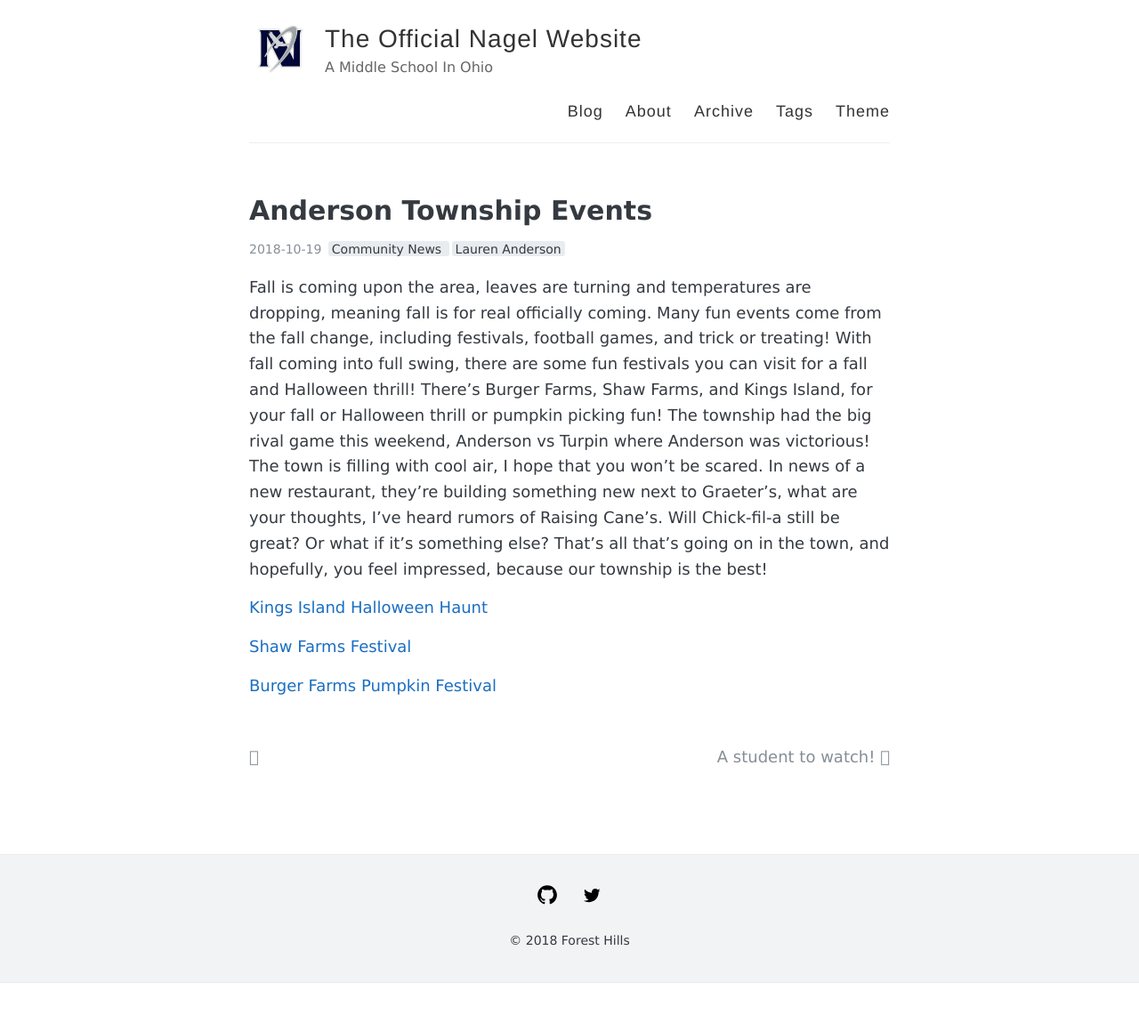
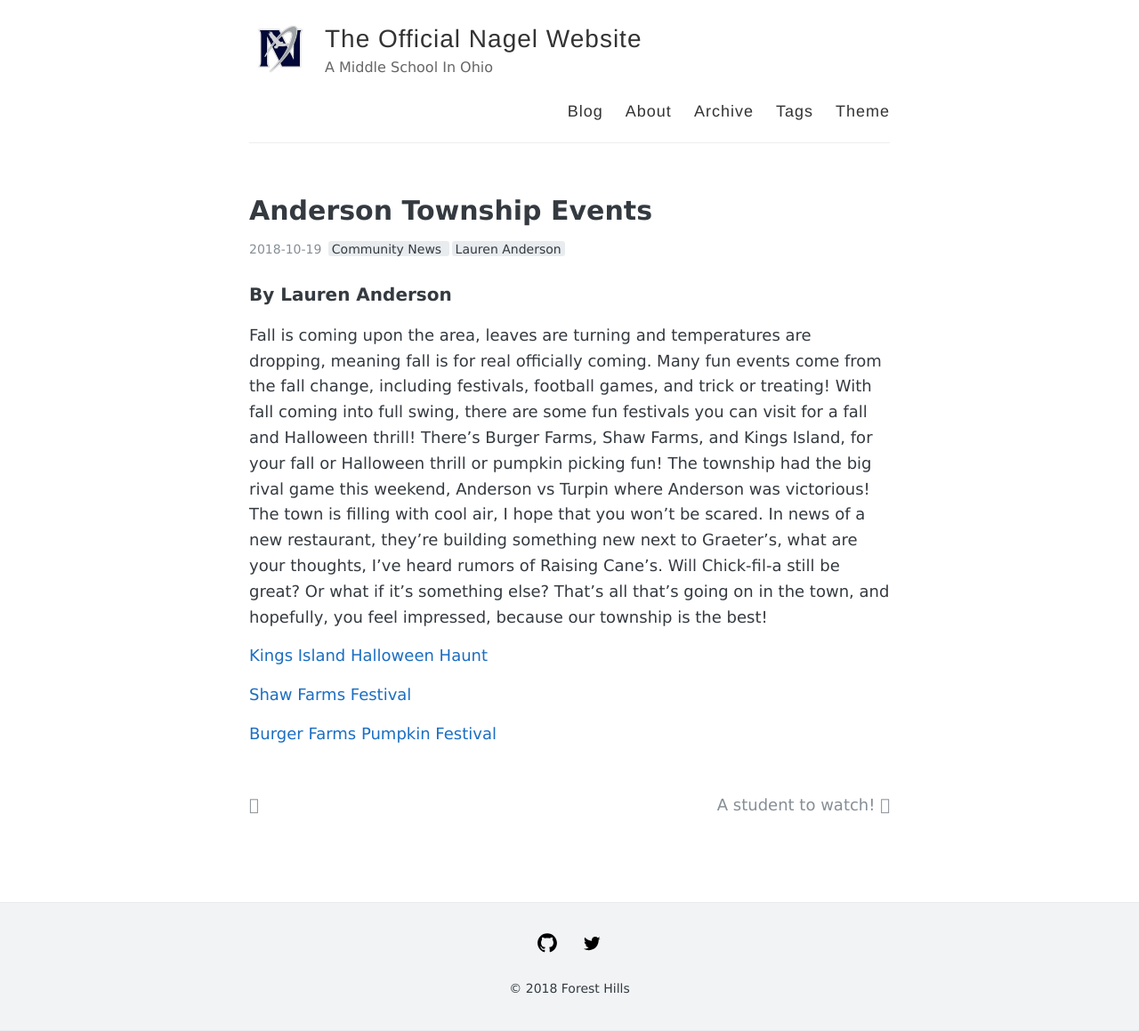
Before and after one commit to FHSD-Nagel-Journalist-1/FHSD-Nagel-Journalist-1.github.io, a Jekyll site: the page built from _posts/2018-10-19-Township-Events.md, in a window 1280 px wide. Shown: the whole page at 89% size. Built offline with Jekyll 4.4.1, drawn with Linux system fonts in a browser that asks for light colours; comment, search, counter and statistics services are not loaded; before the commit the page ends 1105 px from its top, so only the background shows below that.

Commit message:
Update 2018-10-19-Township-Events.md

```diff
--- a/_posts/2018-10-19-Township-Events.md
+++ b/_posts/2018-10-19-Township-Events.md
@@ -6,6 +6,9 @@
   - Community News
   - Lauren Anderson
 ---
+
+### By Lauren Anderson
+
 Fall is coming upon the area, leaves are turning and temperatures are dropping, meaning fall is for real officially coming. Many fun events come from the fall change, including festivals, football games, and trick or treating! With fall coming into full swing, there are some fun festivals you can visit for a fall and Halloween thrill! There’s Burger Farms, Shaw Farms, and Kings Island, for your fall or Halloween thrill or pumpkin picking fun! The township had the big rival game this weekend, Anderson vs Turpin where Anderson was victorious! The town is filling with cool air, I hope that you won’t be scared. In news of a new restaurant, they're building something new next to Graeter's, what are your thoughts, I’ve heard rumors of Raising Cane's. Will Chick-fil-a still be great? Or what if it's something else? That's all that's going on in the town, and hopefully, you feel impressed, because our township is the best!
 
 <a href="https://www.visitkingsisland.com/play/haunt">Kings Island Halloween Haunt</a>
```
